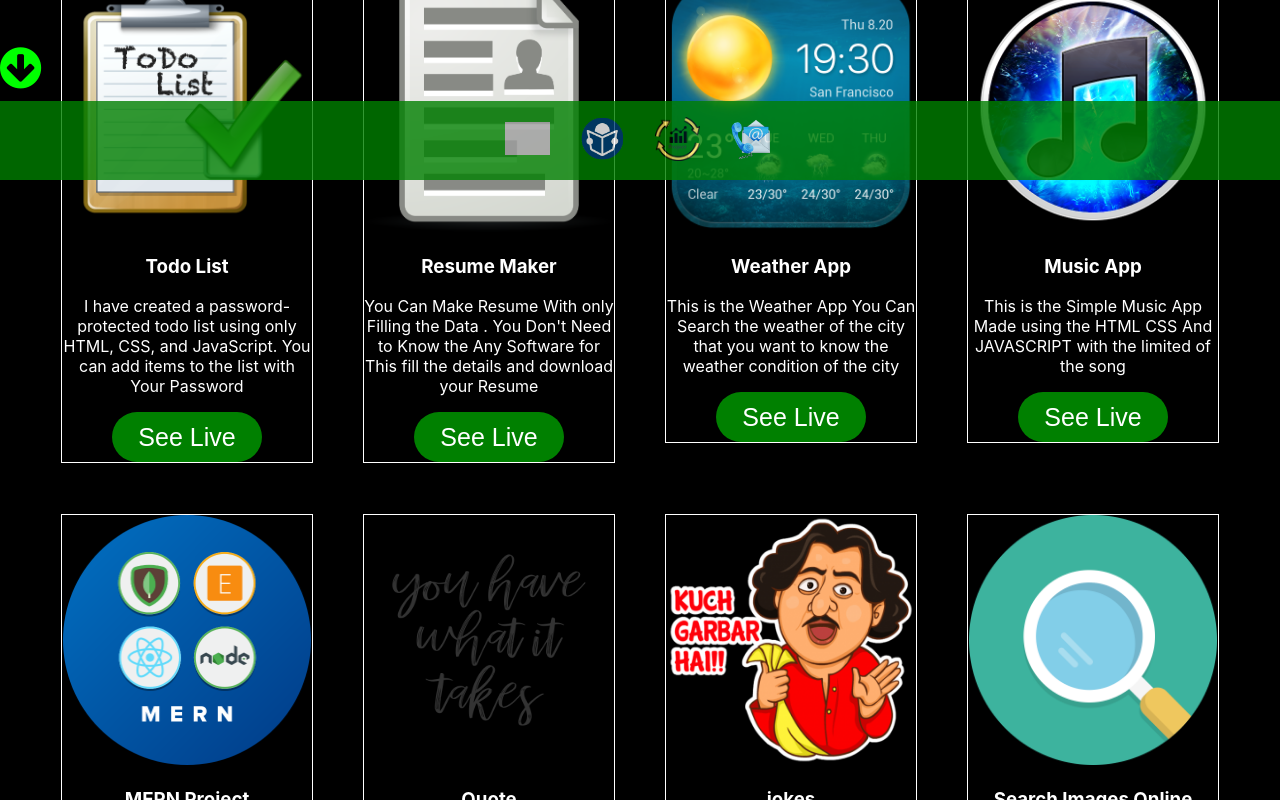
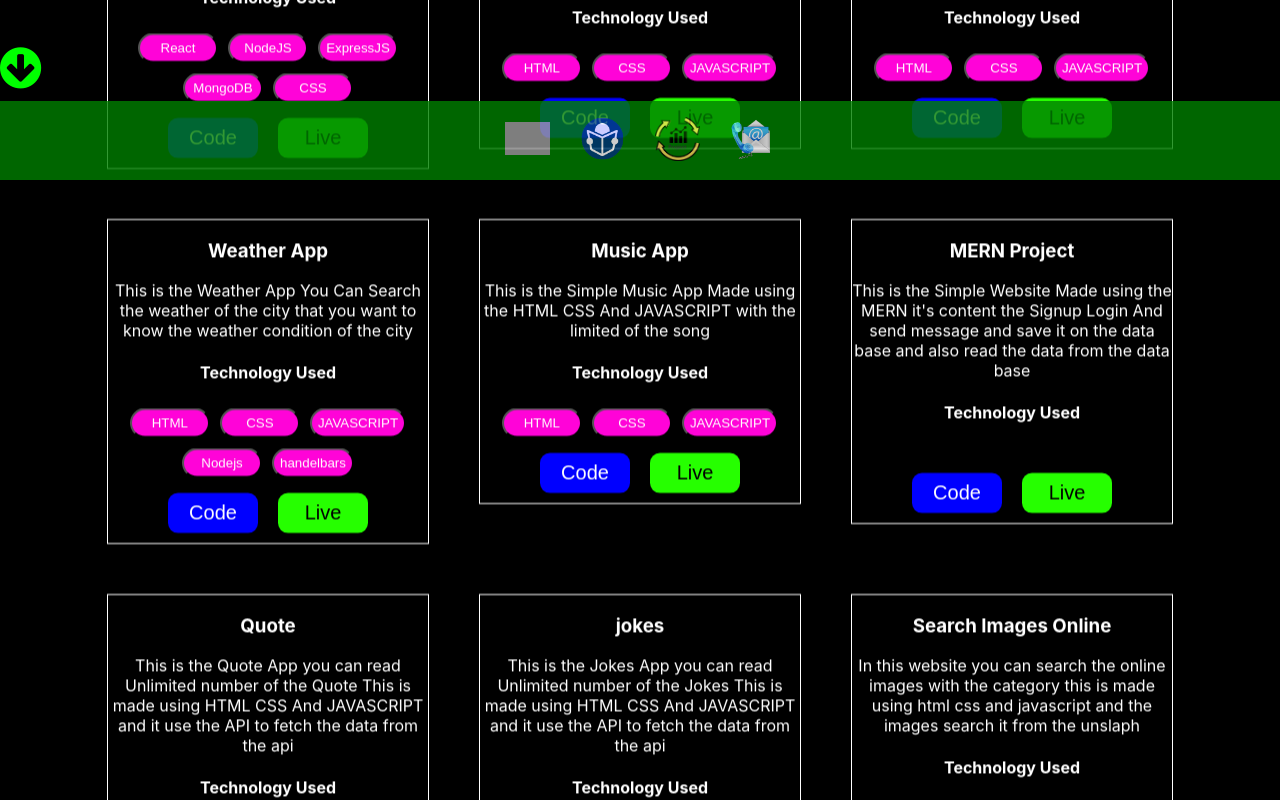
Before and after one commit to brijesh2004/React_portfolio, a React (Create React App) app: page /project in a window 1280 px wide. Shown: the part 620-1420 px from the top of the page. Built offline with nearby package versions, Linux system fonts and the light colour scheme; grey boxes are pictures that could not be loaded.

Commit message:
project page

```diff
--- a/src/App.css
+++ b/src/App.css
@@ -299,24 +299,18 @@ border-radius: 30px;
 
 .projectbox{
   text-align: center;
-  width: 250px;
-
+  width: 320px;
   border: 1px solid white;
-  transition: 1s ease-in-out;
   margin: 25px;
 
 }
-.projectbox img{
-  width: 248px;
-  height: 250px;
 
+@media screen and (max-width:340px) {
+  .projectbox{
+    width: 280px;
+  }
 }
 
-
-.projectbox:hover{
-  scale: 1.1.9;
-
-}
 .page_start_skills{
   /* background: url('https://blog.hdwallsource.com/wp-content/uploads/2016/01/gif-41328-42318-hd-wallpapers.jpg.gif'); */
   background: rgb(0, 0, 0);
--- a/src/component/Project.js
+++ b/src/component/Project.js
@@ -1,15 +1,5 @@
-import React,{useEffect,useState,useRef} from 'react'
+import React, { useEffect, useState, useRef } from 'react'
 import ProjectBox from './ProjectBox';
-import roomrent from '../images/roomrent.jpg';
-import todolist from '../images/todolist.png';
-import resumemaker from '../images/Rmaker.png';
-import kbc from '../images/kbc.png';
-import weather from '../images/weather.png'
-import music from '../images/music.png';
-import mern from '../images/mern.png';
-import quote from '../images/quote.png';
-import joke from "../images/jokes.png";
-import search from '../images/Search.png';
 import '../../src/App.css';
 
 function FadeInSection(props) {
@@ -34,53 +24,55 @@ function FadeInSection(props) {
 
 
 const Project = () => {
-  useEffect(()=>{
-    document.title ="Brijes Singh (Project)";
-  },[])
+      useEffect(() => {
+            document.title = "Brijes Singh (Project)";
+      }, [])
       return (
             <>
                   <div className='page_start container page_start_project'>
-    <h1 style={{textAlign:'center'}} className='about_me'>Project</h1>
+                        <h1 style={{ textAlign: 'center' }} className='about_me'>Project</h1>
                         <div className='one_to_one_project_details'>
                               <FadeInSection>
-      <ProjectBox title="Search Room" src={roomrent} href="https://roomrenter.onrender.com/"  about="Search for rooms for rent in your city using this website. It's easy to find a room from anywhere, at any time."/>
+                                    <ProjectBox title="Search Room" href1="https://github.com/brijesh2004/roomrenderfrontend" href="https://roomrenter.onrender.com/" about="Search for rooms for rent in your city using this website. It's easy to find a room from anywhere, at any time." tech={["React", "NodeJS", "ExpressJS", "MongoDB", "CSS"]} />
                               </FadeInSection>
 
                               <FadeInSection>
-      <ProjectBox title="MMMUT Notes And Papers" href="https://imaginative-lebkuchen-087686.netlify.app/" about="Upload and Download the All semester papers and Notes that help the other Technology Used Nex.js"/>
+                                    <ProjectBox title="MMMUT Notes And Papers" href1="https://github.com/brijesh2004/next-js-app" href="https://imaginative-lebkuchen-087686.netlify.app/" about="Upload and Download the All semester papers and Notes that help the other Technology Used Next.js" tech={["Next.js", "MongoDB", "CSS"]} />
                               </FadeInSection>
 
                               <FadeInSection>
-      <ProjectBox title="Restorent Management" href="https://restoclient.onrender.com" about="Order the food Online home delivery also available. Pay On Delivery Technology Used MERN Stack"/>
+                                    <ProjectBox title="Restorent Management" href1="https://github.com/brijesh2004/ResoManagemnetclient" href="https://restoclient.onrender.com" about="Order the food Online home delivery also available. Pay On Delivery Technology Used MERN Stack" tech={["React", "NodeJS", "ExpressJS", "MongoDB", "CSS"]} />
                               </FadeInSection>
 
                               <FadeInSection>
-      <ProjectBox title="Task Management" href="https://task-management-system-6ar7.onrender.com" about="Add the Task Delete the Task Update the Task change state of the task according to State of the Task"/>
+                                    <ProjectBox title="Task Management" href1="https://github.com/brijesh2004/TaskManagementclient" href="https://task-management-system-6ar7.onrender.com" about="Add the Task Delete the Task Update the Task change state of the task according to State of the Task" tech={["React", "NodeJS", "ExpressJS", "MongoDB", "CSS"]} />
                               </FadeInSection>
 
 
                               <FadeInSection>
-      <ProjectBox title="Todo List" src={todolist} href="https://brijesh2004.github.io/TodoList/"  about="I have created a password-protected todo list using only HTML, CSS, and JavaScript. You can add items to the list with Your Password"/>
+                                    <ProjectBox title="Todo List" href1="https://github.com/brijesh2004/TodoList" href="https://brijesh2004.github.io/TodoList/" about="I have created a password-protected todo list using only HTML, CSS, and JavaScript. You can add items to the list with Your Password" tech={["HTML", "CSS", "JAVASCRIPT"]} />
                               </FadeInSection>
                               <FadeInSection>
-      <ProjectBox title="Resume Maker" src={resumemaker} href="https://brijesh2004.github.io/ResumeMaker/" about="You Can Make Resume With only Filling the Data . You Don't Need to Know the Any Software for This fill the details and download your Resume "/>
-</FadeInSection><FadeInSection>
-      <ProjectBox title="Weather App" src={weather} href="https://weatherapp-new.onrender.com/" about="This is the Weather App You Can Search the weather of the city that you want to know the weather condition of the city"/>
+                                    <ProjectBox title="Resume Maker" href1="https://github.com/brijesh2004/ResumeMaker" href="https://brijesh2004.github.io/ResumeMaker/" about="You Can Make Resume With only Filling the Data . You Don't Need to Know the Any Software for This fill the details and download your Resume " tech={["HTML", "CSS", "JAVASCRIPT"]} />
                               </FadeInSection>
                               <FadeInSection>
-      <ProjectBox title="Music App" src={music} href="https://brijesh2004.github.io/MusicApp/" about="This is the Simple Music App Made using the HTML CSS And JAVASCRIPT with the limited of the song"/>
-</FadeInSection><FadeInSection>
-      <ProjectBox title="MERN Project" src={mern} about="This is the Simple Website Made using the MERN it's content the Signup Login And send message and save it on the data base and also read the data from the data base "/>
+                                    <ProjectBox title="Weather App" href1="https://github.com/brijesh2004/WeatherappBackend" href="https://weatherapp-new.onrender.com/" about="This is the Weather App You Can Search the weather of the city that you want to know the weather condition of the city" tech={["HTML", "CSS", "JAVASCRIPT", "Nodejs" , "handelbars"]}/>
                               </FadeInSection>
                               <FadeInSection>
-      <ProjectBox title="Quote " src={quote} href="https://brijesh2004.github.io/quote_in_english/" about="This is the Quote App you can read Unlimited number of the Quote This is made using HTML CSS And JAVASCRIPT and it use the API to fetch the data from the api"/>
-</FadeInSection><FadeInSection>
-      <ProjectBox title="jokes" src={joke} href="https://brijesh2004.github.io/jokes/" about="This is the Jokes App you can read Unlimited number of the Jokes This is made using HTML CSS And JAVASCRIPT and it use the API to fetch the data from the api"/>
+                                    <ProjectBox title="Music App" href1="https://github.com/brijesh2004/MusicApp" href="https://brijesh2004.github.io/MusicApp/" about="This is the Simple Music App Made using the HTML CSS And JAVASCRIPT with the limited of the song" tech={["HTML", "CSS", "JAVASCRIPT"]}/>
                               </FadeInSection>
                               <FadeInSection>
-      <ProjectBox title="Search Images Online" href="https://brijesh2004.github.io/SearchImage/" src={search} about="In this website you can search the online images with the category this is made using html css and javascript and the images search it from the unslaph"/>
+                                    <ProjectBox title="MERN Project" about="This is the Simple Website Made using the MERN it's content the Signup Login And send message and save it on the data base and also read the data from the data base " />
+                              </FadeInSection>
+                              <FadeInSection>
+                                    <ProjectBox title="Quote " href="https://brijesh2004.github.io/quote_in_english/" about="This is the Quote App you can read Unlimited number of the Quote This is made using HTML CSS And JAVASCRIPT and it use the API to fetch the data from the api" />
                               </FadeInSection><FadeInSection>
-      <ProjectBox title="Kaun Banega KarorPati" href="https://brijesh2004.github.io/Play-KBC/" src={kbc} about="This is the Kaun Banega Karorpati Like q Quiz website this will not provide you any reward this is made only for as a mini project play this only for fun"/>
+                                    <ProjectBox title="jokes" href="https://brijesh2004.github.io/jokes/" about="This is the Jokes App you can read Unlimited number of the Jokes This is made using HTML CSS And JAVASCRIPT and it use the API to fetch the data from the api" />
+                              </FadeInSection>
+                              <FadeInSection>
+                                    <ProjectBox title="Search Images Online" href="https://brijesh2004.github.io/SearchImage/" about="In this website you can search the online images with the category this is made using html css and javascript and the images search it from the unslaph" />
+                              </FadeInSection><FadeInSection>
+                                    <ProjectBox title="Kaun Banega KarorPati" href="https://brijesh2004.github.io/Play-KBC/" about="This is the Kaun Banega Karorpati Like q Quiz website this will not provide you any reward this is made only for as a mini project play this only for fun" />
                               </FadeInSection>
                         </div>
 
--- a/src/component/ProjectBox.js
+++ b/src/component/ProjectBox.js
@@ -1,14 +1,28 @@
 import React from 'react';
 import { Link } from 'react-router-dom';
+import '../style/project.css';
 
 const ProjectBox = (props) => {
+  const techused = props.tech;
   return (
     <>
       <div className="projectbox">
-        <img src={props.src} alt="" />
+      {
+        console.log(props.tech)
+      }
+        {/* <img src={props.src} alt="" /> */}
         <h3>{props.title}</h3>
         <p>{props.about}</p>
-        <Link to={props.href} target='_blank'><button className='submit_btn'>See Live</button></Link>
+        <h4>Technology Used</h4>
+         {
+          Array.isArray(props.tech)&&techused.map((elem , ind)=>{
+          return <button key={ind} className='tech_btn'>{elem}</button>
+          })
+         }
+         <br />
+        <Link to={props.href1} target='_blank'><button className='see_code_btn'>Code</button></Link>
+        <Link to={props.href} target='_blank'><button className='see_live_btn'>Live</button></Link>
+
       </div>
     </>
   )
--- /dev/null
+++ b/src/style/project.css
@@ -0,0 +1,31 @@
+.see_code_btn{
+    width: 90px;
+    height: 40px;
+    margin: 10px;
+    background: rgb(0, 0, 255);
+    border: blue;
+    color: white;
+    border-radius: 10px;
+    font-size: 20px;
+    cursor: pointer;
+}
+.see_live_btn{
+    width: 90px;
+    height: 40px;
+    margin: 10px;
+    background: rgb(38, 255, 0);
+    border: greenyellow;
+    border-radius: 10px;
+    /* color: white; */
+    font-size: 20px;
+    cursor: pointer;
+}
+
+.tech_btn{
+    min-width: 80px;
+    height: 30px;
+    margin: 5px;
+    border-radius: 30px;
+    background: rgb(275, 3, 216);
+    color: white;
+}
```
Lines whose indentation alone changed are shown as unchanged.
